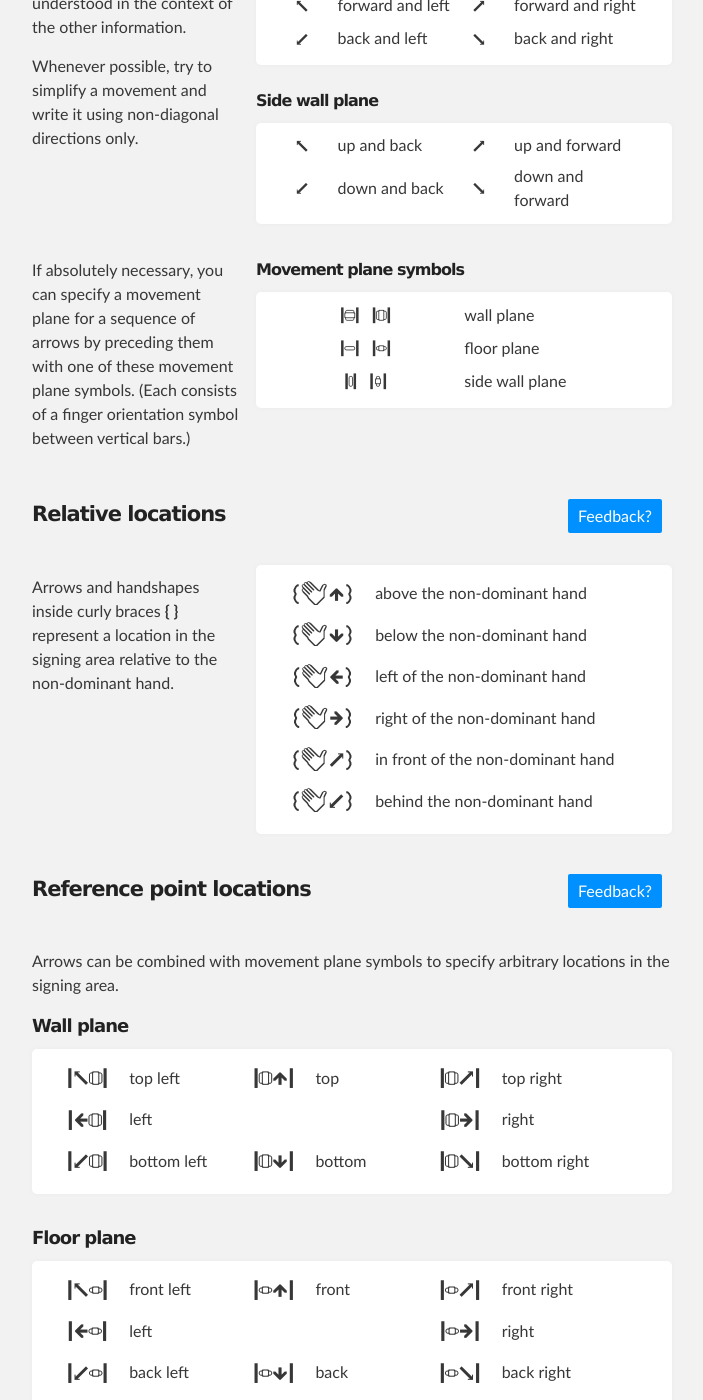
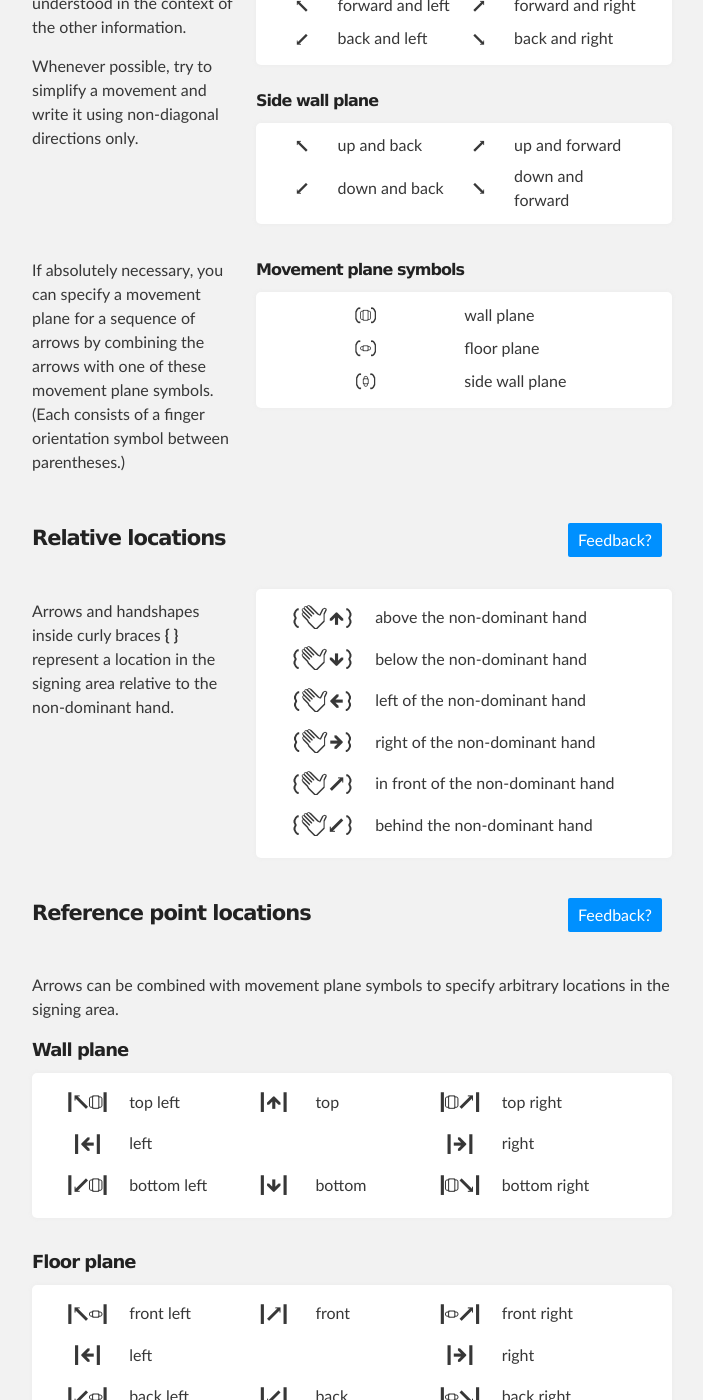
Before and after one commit to aslfont/aslfont.github.com, a Jekyll site: the page built from Symbol-Font-For-ASL/reference.html, in a window 1280 px wide and 1400 px high, scrolled down 4894 px. Shown: the whole window, without its empty margins (288-991 px from the left). Built offline with Jekyll 4.4.1, drawn with Linux system fonts in a browser that asks for light colours; Markdown is read by kramdown in place of the engine named in the settings; some of the changed text lies outside the part shown.

Commit message:
symbols.html

```diff
--- a/Symbol-Font-For-ASL/page4.html
+++ b/Symbol-Font-For-ASL/page4.html
@@ -229,7 +229,7 @@
 
 <div class="boxshadow-p medium">
   <dl class="inline inline1b">
-    <dt class="asl">(|.)f&gt;&gt;</dt> <dd>"Cat (abbreviation)"</dd>
+    <dt class="asl">(|.)f&gt;&gt;</dt> <dd>"Cat" (abbreviation)</dd>
   </dl>
 </div>
 
--- a/Symbol-Font-For-ASL/reference.html
+++ b/Symbol-Font-For-ASL/reference.html
@@ -73,11 +73,11 @@
     <dt class="asl">v V u U n r</dt>    <dd >v V u U n r</dd>
     <dt class="asl">3 W H N k K R</dt>  <dd >3 W H N k K R</dd>
     <dt class="asl">4 E b e</dt>        <dd >4 E b e</dd>
-    <dt class="asl">5 S Q M F</dt>      <dd >5 S Q M F</dd>
+    <dt class="asl">5 S Q M</dt>      <dd >5 S Q M</dd>
     <dt class="asl">B c o C O</dt>      <dd >B c o C O</dd>
     <dt class="asl">w m i y Y I</dt>    <dd >w m i y Y I</dd>
     <dt class="asl">7 8 D P</dt>        <dd >7 8 D P</dd>
-    <dt class="asl">f l L T G g</dt>    <dd >f l L T G g</dd>
+    <dt class="asl">f l L T G g F</dt>    <dd >f l L T G g F</dd>
     <dt class="asl">A a t s</dt>        <dd >A a t s</dd>
   </dl>
 </div>
@@ -262,13 +262,13 @@
 <div class="floatr">
   <h6>Movement plane symbols</h6>
   <dl class="inline inline1 boxshadow-p">
-    <dt class="asl">|=| |"|</dt>   <dd >wall plane</dd><br>
-    <dt class="asl">|-| |~|</dt>   <dd >floor plane</dd><br>
-    <dt class="asl">|'| |%|</dt>   <dd >side wall plane</dd><br>
+    <dt class="asl">(")</dt>   <dd >wall plane</dd><br>
+    <dt class="asl">(~)</dt>   <dd >floor plane</dd><br>
+    <dt class="asl">(%)</dt>   <dd >side wall plane</dd><br>
   </dl>
 </div>
 
-<p>If absolutely necessary, you can specify a movement plane for a sequence of arrows by preceding them with one of these movement plane symbols. (Each consists of a finger orientation symbol between vertical bars.)</p>
+<p>If absolutely necessary, you can specify a movement plane for a sequence of arrows by combining the arrows with one of these movement plane symbols. (Each consists of a finger orientation symbol between parentheses.)</p>
 
 <br style="clear:both">
 <a href="https://github.com/aslfont/aslfont.github.com/issues/new?labels=feedback&title=Relative+Locations" class="feedback">Feedback?</a>
@@ -299,13 +299,13 @@
 <div class="medium">
   <dl class="boxshadow-p inline inline3b">
     <dt class="asl">|J"|</dt>   <dd >top left</dd>
-    <dt class="asl">|"^|</dt>   <dd >top</dd>
+    <dt class="asl">|^|</dt>   <dd >top</dd>
     <dt class="asl">|"/|</dt>   <dd >top right</dd>
-    <dt class="asl">|&lt;"|</dt>   <dd >left</dd>
+    <dt class="asl">|&lt;|</dt>   <dd >left</dd>
     <dt class="asl">&nbsp;</dt>   <dd >&nbsp;</dd>
-    <dt class="asl">|"&gt;|</dt>   <dd >right</dd>
+    <dt class="asl">|&gt;|</dt>   <dd >right</dd>
     <dt class="asl">|Z"|</dt>   <dd >bottom left</dd>
-    <dt class="asl">|"_|</dt>   <dd >bottom</dd>
+    <dt class="asl">|_|</dt>   <dd >bottom</dd>
     <dt class="asl">|"\|</dt>   <dd >bottom right</dd>
   </dl>
 </div>
@@ -313,14 +313,28 @@
 <div class="medium">
   <dl class="boxshadow-p inline inline3b">
     <dt class="asl">|J~|</dt>   <dd >front left</dd>
-    <dt class="asl">|~^|</dt>   <dd >front</dd>
+    <dt class="asl">|/|</dt>   <dd >front</dd>
     <dt class="asl">|~/|</dt>   <dd >front right</dd>
-    <dt class="asl">|&lt;~|</dt>   <dd >left</dd>
+    <dt class="asl">|&lt;|</dt>   <dd >left</dd>
     <dt class="asl">&nbsp;</dt>   <dd >&nbsp;</dd>
-    <dt class="asl">|~&gt;|</dt>   <dd >right</dd>
+    <dt class="asl">|&gt;|</dt>   <dd >right</dd>
     <dt class="asl">|Z~|</dt>   <dd >back left</dd>
-    <dt class="asl">|~_|</dt>   <dd >back</dd>
+    <dt class="asl">|Z|</dt>   <dd >back</dd>
     <dt class="asl">|~\|</dt>   <dd >back right</dd>
+  </dl>
+</div>
+<h5>Side Wall plane</h5>
+<div class="medium">
+  <dl class="boxshadow-p inline inline3b">
+    <dt class="asl">|J%|</dt>   <dd >top back</dd>
+    <dt class="asl">|^|</dt>   <dd >top</dd>
+    <dt class="asl">|%/|</dt>   <dd >top front</dd>
+    <dt class="asl">|Z|</dt>   <dd >back</dd>
+    <dt class="asl">&nbsp;</dt>   <dd >&nbsp;</dd>
+    <dt class="asl">|/|</dt>   <dd >front</dd>
+    <dt class="asl">|Z%|</dt>   <dd >bottom back</dd>
+    <dt class="asl">|_|</dt>   <dd >bottom</dd>
+    <dt class="asl">|%\|</dt>   <dd >bottom front</dd>
   </dl>
 </div>
 
@@ -514,7 +528,7 @@
     <dt class="asl">(_)</dt>    <dd >face down</dd>
     <dt class="asl">(/)</dt>    <dd >head forward</dd>
     <dt class="asl">(Z)</dt>    <dd >head back</dd>
-    <dt class="asl">(&lt;&gt;&lt;)</dt>    <dd >shake head</dd>
+    <dt class="asl">(&lt;&gt;)</dt>    <dd >shake head</dd>
     <dt class="asl">(__)</dt>    <dd >nod</dd>
   </dl>
 </div>
--- a/Symbol-Font-For-ASL/stylesheets/stylesheet.css
+++ b/Symbol-Font-For-ASL/stylesheets/stylesheet.css
@@ -47,6 +47,28 @@
   border-collapse: collapse;
   border-spacing: 0;
 }
+
+.clearfix:after {
+  content: ".";
+  display: block;
+  clear: both;
+  visibility: hidden;
+  line-height: 0;
+  height: 0;
+}
+
+.clearfix {
+  display: inline-block;
+}
+
+html[xmlns] .clearfix {
+  display: block;
+}
+
+* html .clearfix {
+  height: 1%;
+}
+
 
 /*******************************************************************************
 Theme Styles
@@ -453,6 +475,10 @@
   overflow:visible;
 }
 
+dl.dt-bold dt {
+  font-weight:bold;
+}
+
 dl.inline dd {
   display:inline-block;
   vertical-align:middle;
--- a/Symbol-Font-For-ASL/try-it.html
+++ b/Symbol-Font-For-ASL/try-it.html
@@ -72,11 +72,11 @@
       <dt class="asl" style="">v V u U n r</dt>    <dd >v V u U n r</dd>
       <dt class="asl" style="">3 W H N k K R</dt>  <dd >3 W H N k K R</dd>
       <dt class="asl" style="">4 E b e</dt>        <dd >4 E b e</dd>
-      <dt class="asl" style="">5 S Q M F</dt>      <dd >5 S Q M F</dd>
+      <dt class="asl" style="">5 S Q M</dt>      <dd >5 S Q M</dd>
       <dt class="asl" style="">B c o C O</dt>      <dd >B c o C O</dd>
       <dt class="asl" style="">w m i y Y I</dt>    <dd >w m i y Y I</dd>
       <dt class="asl" style="">7 8 D P</dt>        <dd >7 8 D P</dd>
-      <dt class="asl" style="">f l L T G g</dt>    <dd >f l L T G g</dd>
+      <dt class="asl" style="">f l L T G g F</dt>    <dd >f l L T G g F</dd>
       <dt class="asl" style="">A a t s</dt>        <dd >A a t s</dd>
     </dl>
   </div>
@@ -164,7 +164,7 @@
     </dl>
     <dl class="inline inline2">
       <dt class="asl" style="">(__)</dt>           <dd>nod</dd>
-      <dt class="asl" style="">(&lt;&gt;&lt;)</dt> <dd>shake head</dd>
+      <dt class="asl" style="">(&lt;&gt;)</dt> <dd>shake head</dd>
       <dt class="asl" style="">{&lt;}</dt>         <dd>shoulder shift left</dd>
       <dt class="asl" style="">{&gt;}</dt>         <dd>shoulder shift right</dd>
     </dl>
```
Also changed, not shown: Symbol-Font-For-ASL/symbols.html (added, +179 -0 lines).
